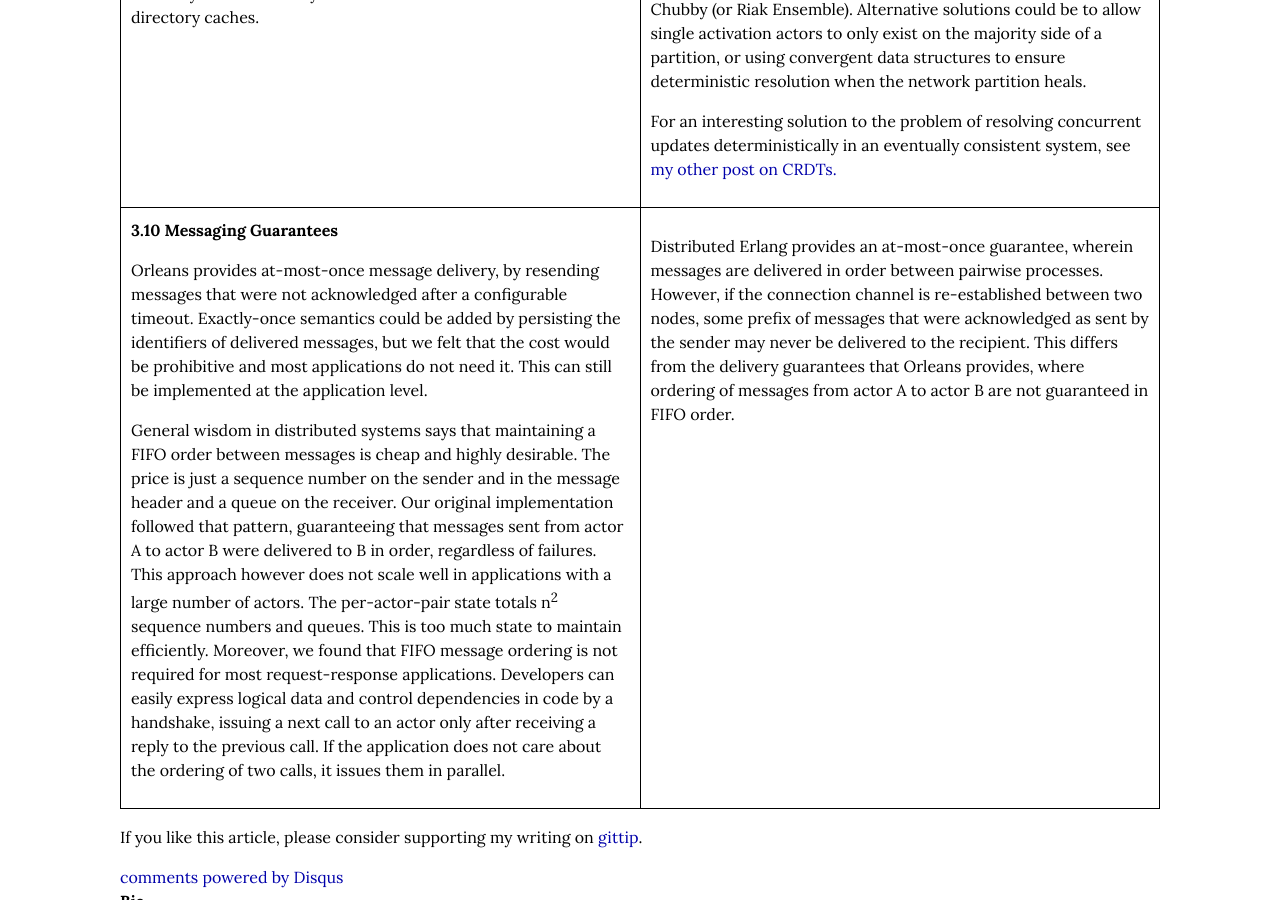
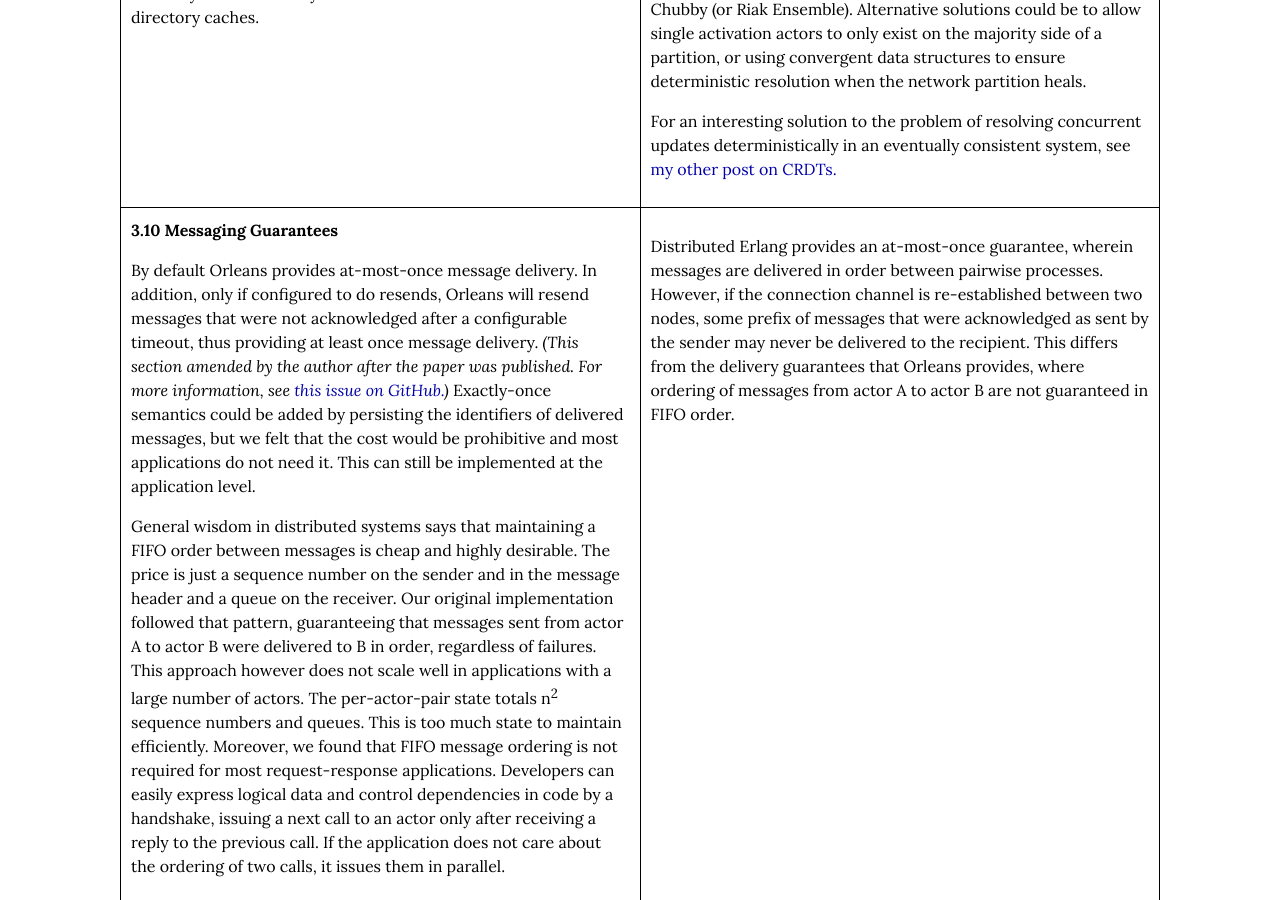
Before and after one commit to cmeiklejohn/cmeiklejohn.github.io, a Jekyll site: the page built from _posts/2015-05-03-orleans.markdown, in a window 1280 px wide and 900 px high, scrolled down 17080 px. Built offline with Jekyll 4.4.1, drawn with Linux system fonts in a browser that asks for light colours; comment, search, counter and statistics services are not loaded.

Commit message:
Add author changes.

```diff
--- a/_posts/2015-05-03-orleans.markdown
+++ b/_posts/2015-05-03-orleans.markdown
@@ -1100,9 +1100,16 @@
   <tr>
     <td>
       <h3>3.10 Messaging Guarantees</h3>
-      <p>Orleans provides at-most-once message delivery, by resending
-      messages that were not acknowledged after a configurable timeout.
-      Exactly-once semantics could be added by persisting the
+      <p>
+      By default Orleans provides at-most-once message delivery. In
+      addition, only if configured to do resends, Orleans will resend
+      messages that were not acknowledged after a configurable timeout,
+      thus providing at least once message delivery.  <em>(This section
+      amended by the author after the paper was published.  For more
+      information, see <a
+      href="https://github.com/cmeiklejohn/cmeiklejohn.github.io/issues/14">this
+      issue on GitHub.</a>)</em> Exactly-once semantics could be added by
+      persisting the
       identifiers of delivered messages, but we felt that the cost would
       be prohibitive and most applications do not need it. This can
       still be implemented at the application level.</p>
```
